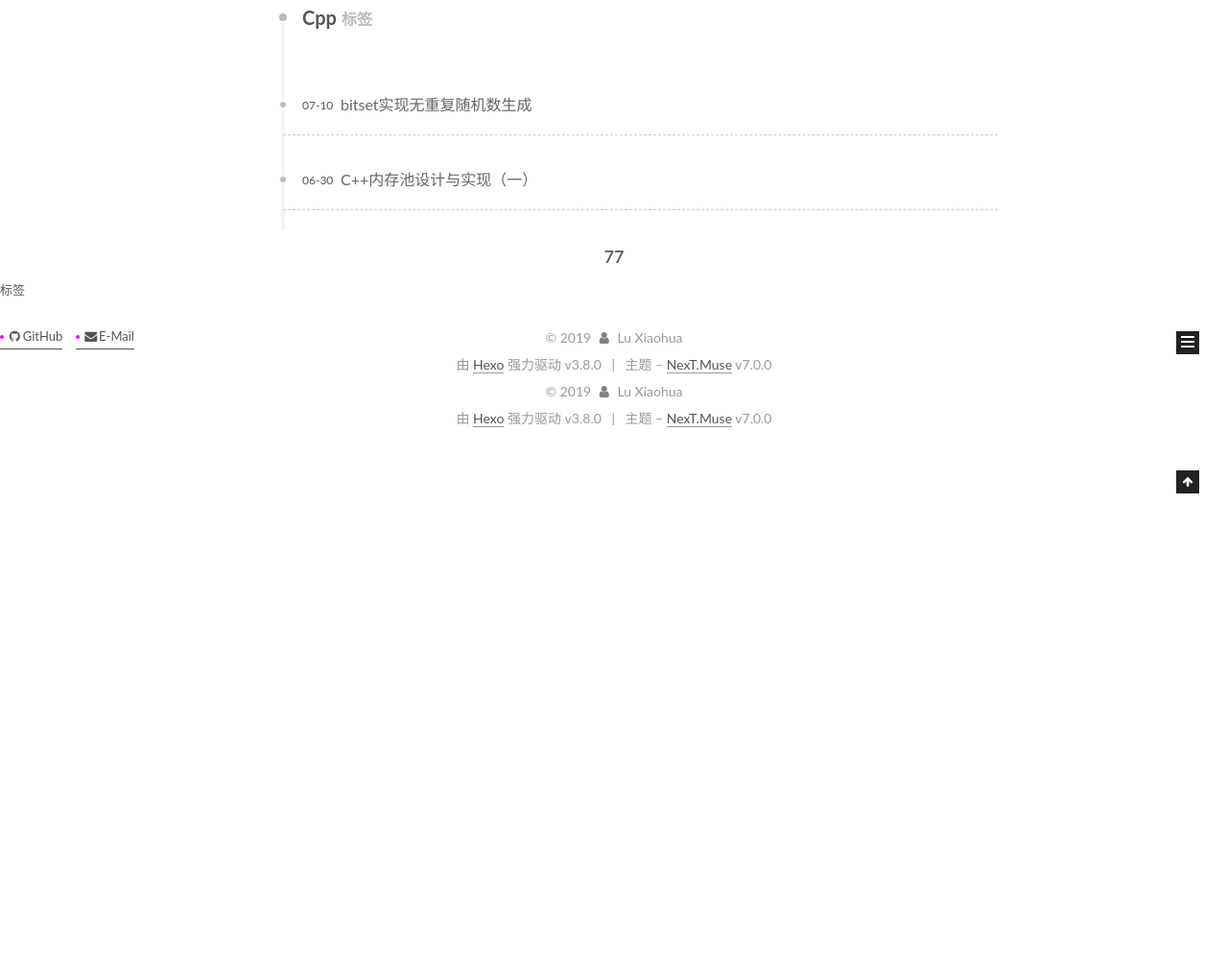
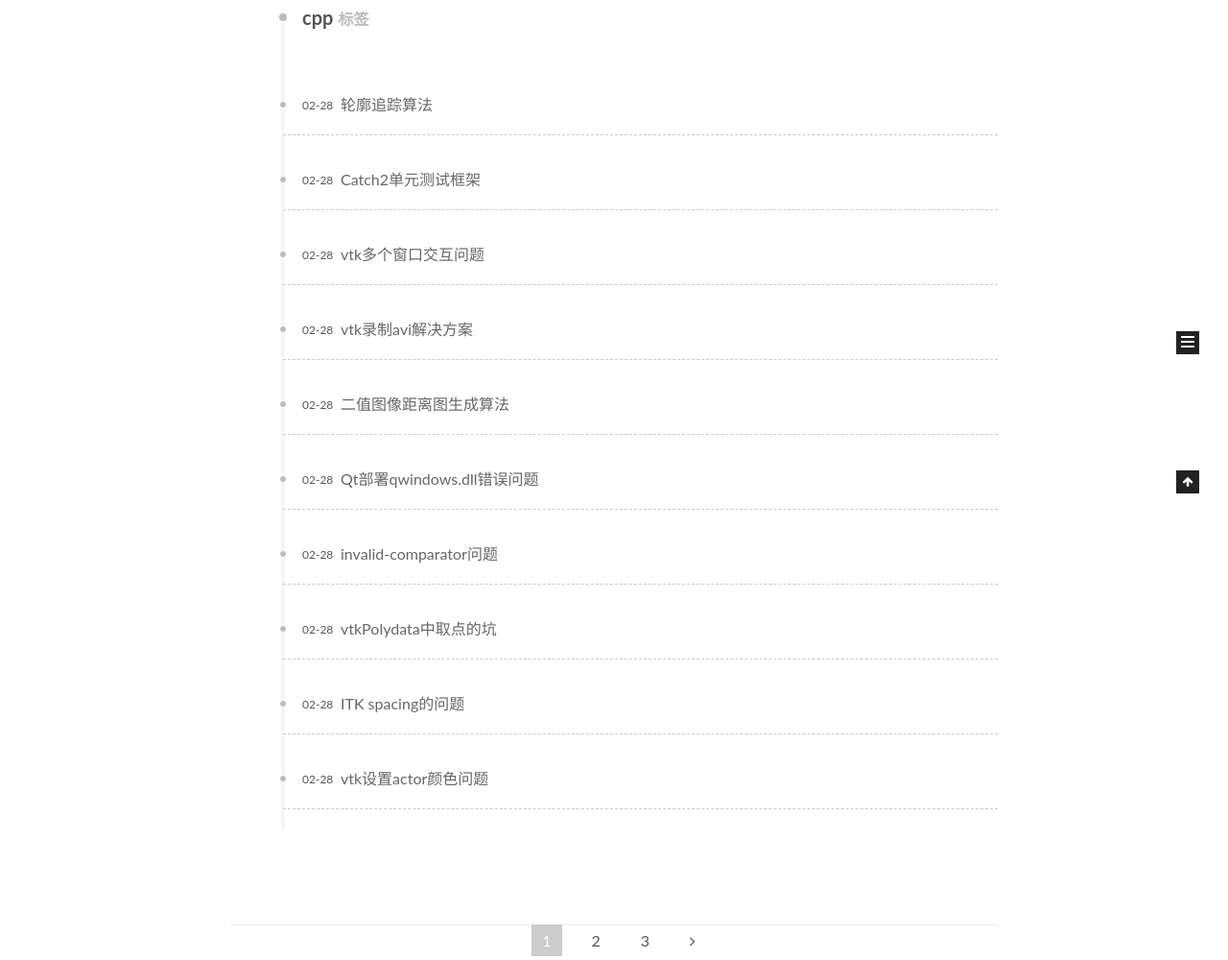
Before and after one commit to howard-scu/howard-scu.github.io, a plain HTML site: page tags/Cpp/index.html in a window 1280 px wide. Shown: the part 386-1386 px from the top of the page at 96% size. Before the commit the page ends 856 px from the top, so only its background shows below. Drawn offline with nearby package versions, Linux system fonts and the light colour scheme.

Commit message:
Site updated: 2019-03-25 13:40:24

```diff
--- a/categories/big-data/index.html
+++ b/categories/big-data/index.html
@@ -96,7 +96,7 @@
 
   <meta property="og:type" content="website">
 <meta property="og:title" content="Code Planet">
-<meta property="og:url" content="http://yoursite.com/categories/Big-Data/index.html">
+<meta property="og:url" content="http://yoursite.com/categories/big-data/index.html">
 <meta property="og:site_name" content="Code Planet">
 <meta property="og:locale" content="zh-CN">
 <meta name="twitter:card" content="summary">
@@ -107,7 +107,7 @@
 
 
 
-  <link rel="canonical" href="http://yoursite.com/categories/Big-Data/">
+  <link rel="canonical" href="http://yoursite.com/categories/big-data/">
 
 
 
@@ -117,7 +117,7 @@
   };
 </script>
 
-  <title>分类: Big Data | Code Planet</title>
+  <title>分类: big data | Code Planet</title>
 
 
 
@@ -350,7 +350,7 @@
 
     <div id="posts" class="posts-collapse">
       <div class="collection-title">
-        <h2>Big Data<small>分类</small>
+        <h2>big data<small>分类</small>
         </h2>
       </div>
 
@@ -362,17 +362,17 @@
 
       <h3 class="post-title">
 
-          <a class="post-title-link" href="/2015/08/04/hadoop环境配置/" itemprop="url">
+          <a class="post-title-link" href="/2015/12/17/Titan连接Hbase后端/" itemprop="url">
 
-              <span itemprop="name">hadoop环境配置</span>
+              <span itemprop="name">Titan连接Hbase后端</span>
 
           </a>
 
       </h3>
 
       <div class="post-meta">
-        <time class="post-time" itemprop="dateCreated" datetime="2015-08-04T22:55:58+08:00" content="2015-08-04">
-          08-04
+        <time class="post-time" itemprop="dateCreated" datetime="2015-12-17T13:55:20+08:00" content="2015-12-17">
+          12-17
         </time>
       </div>
 
@@ -925,4 +925,3 @@
 
 </body>
 </html>
-</html>
--- a/css/main.css
+++ b/css/main.css
@@ -2050,7 +2050,7 @@ pre .javascript .function {
   width: 4px;
   height: 4px;
   border-radius: 50%;
-  background: #de0aff;
+  background: #5cf1ff;
 }
 .links-of-blogroll {
   font-size: 13px;
--- a/tags/Cpp/index.html
+++ b/tags/Cpp/index.html
@@ -96,7 +96,7 @@
 
   <meta property="og:type" content="website">
 <meta property="og:title" content="Code Planet">
-<meta property="og:url" content="http://yoursite.com/tags/Cpp/index.html">
+<meta property="og:url" content="http://yoursite.com/tags/cpp/index.html">
 <meta property="og:site_name" content="Code Planet">
 <meta property="og:locale" content="zh-CN">
 <meta name="twitter:card" content="summary">
@@ -107,7 +107,7 @@
 
 
 
-  <link rel="canonical" href="http://yoursite.com/tags/Cpp/">
+  <link rel="canonical" href="http://yoursite.com/tags/cpp/">
 
 
 
@@ -117,7 +117,7 @@
   };
 </script>
 
-  <title>标签: Cpp | Code Planet</title>
+  <title>标签: cpp | Code Planet</title>
 
 
 
@@ -350,7 +350,7 @@
 
     <div id="posts" class="posts-collapse">
       <div class="collection-title">
-        <h2>Cpp<small>标签</small>
+        <h2>cpp<small>标签</small>
         </h2>
       </div>
 
@@ -362,17 +362,17 @@
 
       <h3 class="post-title">
 
-          <a class="post-title-link" href="/2015/07/10/bitset实现无重复随机数生成/" itemprop="url">
+          <a class="post-title-link" href="/2019/02/28/轮廓追踪算法/" itemprop="url">
 
-              <span itemprop="name">bitset实现无重复随机数生成</span>
+              <span itemprop="name">轮廓追踪算法</span>
 
           </a>
 
       </h3>
 
       <div class="post-meta">
-        <time class="post-time" itemprop="dateCreated" datetime="2015-07-10T20:11:33+08:00" content="2015-07-10">
-          07-10
+        <time class="post-time" itemprop="dateCreated" datetime="2019-02-28T12:57:51+08:00" content="2019-02-28">
+          02-28
         </time>
       </div>
 
@@ -388,17 +388,225 @@
 
       <h3 class="post-title">
 
-          <a class="post-title-link" href="/2015/06/30/C++内存池设计与实现（一）/" itemprop="url">
+          <a class="post-title-link" href="/2019/02/28/Catch2单元测试框架/" itemprop="url">
 
-              <span itemprop="name">C++内存池设计与实现（一）</span>
+              <span itemprop="name">Catch2单元测试框架</span>
 
           </a>
 
       </h3>
 
       <div class="post-meta">
-        <time class="post-time" itemprop="dateCreated" datetime="2015-06-30T20:51:29+08:00" content="2015-06-30">
-          06-30
+        <time class="post-time" itemprop="dateCreated" datetime="2019-02-28T12:36:24+08:00" content="2019-02-28">
+          02-28
+        </time>
+      </div>
+
+    </header>
+  </article>
+
+
+
+
+
+  <article class="post post-type-normal" itemscope itemtype="http://schema.org/Article">
+    <header class="post-header">
+
+      <h3 class="post-title">
+
+          <a class="post-title-link" href="/2019/02/28/vtk多个窗口交互问题/" itemprop="url">
+
+              <span itemprop="name">vtk多个窗口交互问题</span>
+
+          </a>
+
+      </h3>
+
+      <div class="post-meta">
+        <time class="post-time" itemprop="dateCreated" datetime="2019-02-28T12:35:32+08:00" content="2019-02-28">
+          02-28
+        </time>
+      </div>
+
+    </header>
+  </article>
+
+
+
+
+
+  <article class="post post-type-normal" itemscope itemtype="http://schema.org/Article">
+    <header class="post-header">
+
+      <h3 class="post-title">
+
+          <a class="post-title-link" href="/2019/02/28/vtk录制avi解决方案/" itemprop="url">
+
+              <span itemprop="name">vtk录制avi解决方案</span>
+
+          </a>
+
+      </h3>
+
+      <div class="post-meta">
+        <time class="post-time" itemprop="dateCreated" datetime="2019-02-28T12:34:38+08:00" content="2019-02-28">
+          02-28
+        </time>
+      </div>
+
+    </header>
+  </article>
+
+
+
+
+
+  <article class="post post-type-normal" itemscope itemtype="http://schema.org/Article">
+    <header class="post-header">
+
+      <h3 class="post-title">
+
+          <a class="post-title-link" href="/2019/02/28/二值图像距离图生成算法/" itemprop="url">
+
+              <span itemprop="name">二值图像距离图生成算法</span>
+
+          </a>
+
+      </h3>
+
+      <div class="post-meta">
+        <time class="post-time" itemprop="dateCreated" datetime="2019-02-28T12:31:21+08:00" content="2019-02-28">
+          02-28
+        </time>
+      </div>
+
+    </header>
+  </article>
+
+
+
+
+
+  <article class="post post-type-normal" itemscope itemtype="http://schema.org/Article">
+    <header class="post-header">
+
+      <h3 class="post-title">
+
+          <a class="post-title-link" href="/2019/02/28/Qt部署qwindows-dll错误问题/" itemprop="url">
+
+              <span itemprop="name">Qt部署qwindows.dll错误问题</span>
+
+          </a>
+
+      </h3>
+
+      <div class="post-meta">
+        <time class="post-time" itemprop="dateCreated" datetime="2019-02-28T12:30:41+08:00" content="2019-02-28">
+          02-28
+        </time>
+      </div>
+
+    </header>
+  </article>
+
+
+
+
+
+  <article class="post post-type-normal" itemscope itemtype="http://schema.org/Article">
+    <header class="post-header">
+
+      <h3 class="post-title">
+
+          <a class="post-title-link" href="/2019/02/28/invalid-comparator问题/" itemprop="url">
+
+              <span itemprop="name">invalid-comparator问题</span>
+
+          </a>
+
+      </h3>
+
+      <div class="post-meta">
+        <time class="post-time" itemprop="dateCreated" datetime="2019-02-28T12:30:14+08:00" content="2019-02-28">
+          02-28
+        </time>
+      </div>
+
+    </header>
+  </article>
+
+
+
+
+
+  <article class="post post-type-normal" itemscope itemtype="http://schema.org/Article">
+    <header class="post-header">
+
+      <h3 class="post-title">
+
+          <a class="post-title-link" href="/2019/02/28/vtkPolydata中取点的坑/" itemprop="url">
+
+              <span itemprop="name">vtkPolydata中取点的坑</span>
+
+          </a>
+
+      </h3>
+
+      <div class="post-meta">
+        <time class="post-time" itemprop="dateCreated" datetime="2019-02-28T12:29:25+08:00" content="2019-02-28">
+          02-28
+        </time>
+      </div>
+
+    </header>
+  </article>
+
+
+
+
+
+  <article class="post post-type-normal" itemscope itemtype="http://schema.org/Article">
+    <header class="post-header">
+
+      <h3 class="post-title">
+
+          <a class="post-title-link" href="/2019/02/28/ITK-spacing的问题/" itemprop="url">
+
+              <span itemprop="name">ITK spacing的问题</span>
+
+          </a>
+
+      </h3>
+
+      <div class="post-meta">
+        <time class="post-time" itemprop="dateCreated" datetime="2019-02-28T12:28:48+08:00" content="2019-02-28">
+          02-28
+        </time>
+      </div>
+
+    </header>
+  </article>
+
+
+
+
+
+  <article class="post post-type-normal" itemscope itemtype="http://schema.org/Article">
+    <header class="post-header">
+
+      <h3 class="post-title">
+
+          <a class="post-title-link" href="/2019/02/28/vtk设置actor颜色问题/" itemprop="url">
+
+              <span itemprop="name">vtk设置actor颜色问题</span>
+
+          </a>
+
+      </h3>
+
+      <div class="post-meta">
+        <time class="post-time" itemprop="dateCreated" datetime="2019-02-28T12:28:08+08:00" content="2019-02-28">
+          02-28
         </time>
       </div>
 
@@ -414,6 +622,10 @@
 
 
 
+
+  <nav class="pagination">
+    <span class="page-number current">1</span><a class="page-number" href="/tags/cpp/page/2/">2</a><a class="page-number" href="/tags/cpp/page/3/">3</a><a class="extend next" rel="next" href="/tags/cpp/page/2/"><i class="fa fa-angle-right" aria-label="下一页"></i></a>
+  </nav>
 
 
 
@@ -950,348 +1162,3 @@
 
 </body>
 </html>
-
-
-
-
-
-
-
-
-
-
-
-
-
-
-
-
-
-
-
-
-
-
-
-
-
-
-
-
-
-
-
-
-
-
-
-
-
-
-
-
-
-
-
-
-
-
-
-
-
-
-
-
-
-
-
-
-
-
-
-
-
-
-
-
-
-
-
-
-
-
-
-
-
-
-
-
-
-
-
-
-
-
-
-
-
-
-
-
-
-
-
-
-
-                    <span class="site-state-item-count">77</span>
-                    <span class="site-state-item-name">标签</span>
-                  </a>
-                </div>
-
-            </nav>
-
-
-
-
-
-            <div class="links-of-author motion-element">
-
-                <span class="links-of-author-item">
-
-
-
-
-
-
-
-                  <a href="https://github.com/howard-scu" title="GitHub &rarr; https://github.com/howard-scu" rel="noopener" target="_blank"><i class="fa fa-fw fa-github"></i>GitHub</a>
-                </span>
-
-                <span class="links-of-author-item">
-
-
-
-
-
-
-
-                  <a href="mailto:luxiaohua@outlook.com" title="E-Mail &rarr; mailto:luxiaohua@outlook.com" rel="noopener" target="_blank"><i class="fa fa-fw fa-envelope"></i>E-Mail</a>
-                </span>
-
-            </div>
-
-
-
-
-
-
-
-
-
-
-
-
-        </div>
-      </div>
-
-
-
-
-
-    </div>
-  </aside>
-
-
-
-
-      </div>
-    </main>
-
-    <footer id="footer" class="footer">
-      <div class="footer-inner">
-        <div class="copyright">&copy; <span itemprop="copyrightYear">2019</span>
-  <span class="with-love" id="animate">
-    <i class="fa fa-user"></i>
-  </span>
-  <span class="author" itemprop="copyrightHolder">Lu Xiaohua</span>
-
-
-
-
-</div>
-
-
-  <div class="powered-by">由 <a href="https://hexo.io" class="theme-link" rel="noopener" target="_blank">Hexo</a> 强力驱动 v3.8.0</div>
-
-
-
-  <span class="post-meta-divider">|</span>
-
-
-
-  <div class="theme-info">主题 – <a href="https://theme-next.org" class="theme-link" rel="noopener" target="_blank">NexT.Muse</a> v7.0.0</div>
-
-
-
-
-
-
-
-
-
-
-
-
-
-
-      </div>
-    </footer>
-
-
-      <div class="back-to-top">
-        <i class="fa fa-arrow-up"></i>
-
-      </div>
-
-
-
-
-
-
-
-  </div>
-
-
-
-<script>
-  if (Object.prototype.toString.call(window.Promise) !== '[object Function]') {
-    window.Promise = null;
-  }
-</script>
-
-
-
-
-
-
-
-
-
-
-
-
-
-
-
-
-
-
-  <script color="0,0,255" opacity="0.5" zindex="-1" count="99" src="/lib/canvas-nest/canvas-nest.min.js"></script>
-
-
-
-
-
-
-
-
-
-
-
-
-
-
-
-
-
-  <script src="/lib/jquery/index.js?v=2.1.3"></script>
-
-
-  <script src="/lib/velocity/velocity.min.js?v=1.2.1"></script>
-
-
-  <script src="/lib/velocity/velocity.ui.min.js?v=1.2.1"></script>
-
-
-  <script src="/lib/three/three.min.js"></script>
-
-
-  <script src="/lib/three/three-waves.min.js"></script>
-
-
-
-
-
-  <script src="/js/src/utils.js?v=7.0.0"></script>
-
-  <script src="/js/src/motion.js?v=7.0.0"></script>
-
-
-
-
-
-
-
-  <script src="/js/src/schemes/muse.js?v=7.0.0"></script>
-
-
-
-
-
-
-
-
-  <script src="/js/src/bootstrap.js?v=7.0.0"></script>
-
-
-
-
-
-  <script id="dsq-count-scr" src="https://luxiaohua.disqus.com/count.js" async></script>
-
-
-
-
-
-
-
-
-
-
-
-
-
-
-
-
-
-
-
-
-
-
-
-
-
-
-
-
-
-
-
-
-
-
-
-
-
-
-
-
-
-
-
-
-
-</body>
-</html>
```
Also changed, not shown: 2015/11/26/Numpy包数据处理/index.html (+3 -3 lines), 2015/12/17/NLTK命名实体识别/index.html (+3 -3 lines), 2015/12/17/NLTK安装教程/index.html (+3 -3 lines), 2015/12/17/Titan连接Hbase后端/index.html (+1 -1 lines), 2015/12/29/matplotlib基础/index.html (+3 -3 lines), 2019/03/15/提升效率的10个pandas技巧/index.html (+16 -3 lines), index.html (+18 -6 lines), page/3/index.html (+1 -1 lines).
